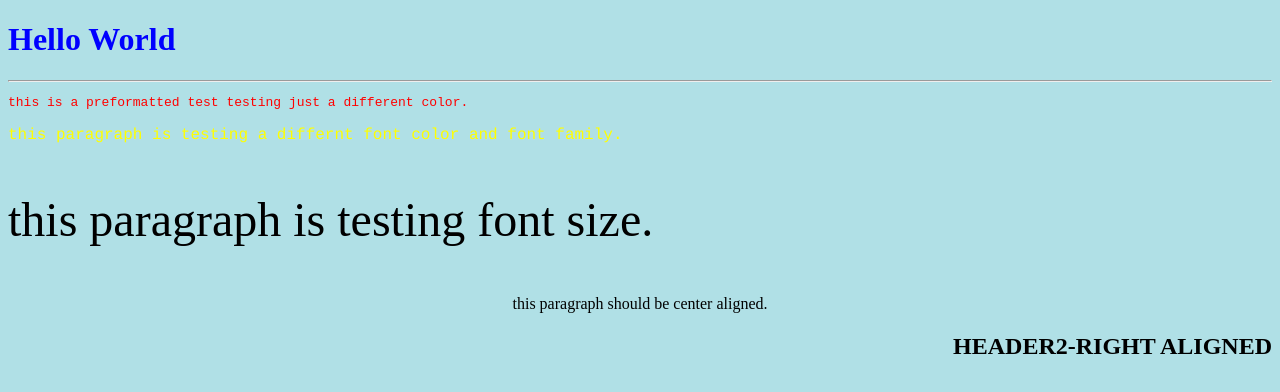
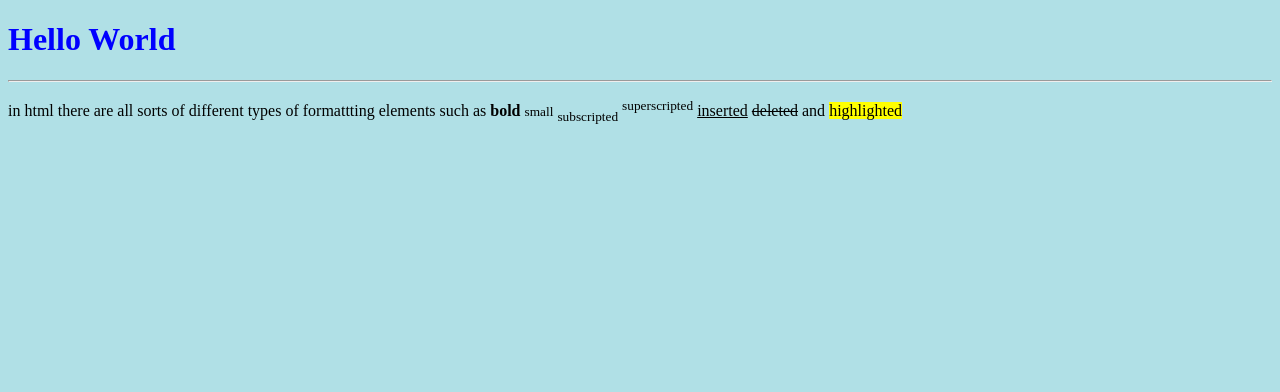
Before and after one commit to jeffreyito/jeffreyito.github.io, a plain HTML site: page index.html in a window 1280 px wide. Drawn offline with Linux system fonts and the light colour scheme.

Commit message:
testing formatting

```diff
--- a/index.html
+++ b/index.html
@@ -3,16 +3,10 @@
 <body style="background-color:powderblue;">
 <h1 style="color:blue;">Hello World</h1>
 <hr>
-<pre style="color:red;">
-this is a preformatted test testing just a different color.
-</pre>
-<p style="color:yellow; font-family:courier;">
-this paragraph is testing a differnt font color and font family.</p>
-<p style="font-size:300%;">
-this paragraph is testing font size.</p>
-<p style="text-align:center;">
-this paragraph should be center aligned.</p>
-<h2 style="text-align:right;">
-HEADER2-RIGHT ALIGNED</h2>
+<p>
+in html there are all sorts of different types of formattting elements
+such as <b> bold </b> <small>small</small> <sub>subscripted</sub>
+<sup>superscripted</sup> <ins>inserted</ins> <del>deleted</del> and <mark>highlighted</mark>
+</p>
 </body>
 </html>
```
Also changed, not shown: 2 other files.
